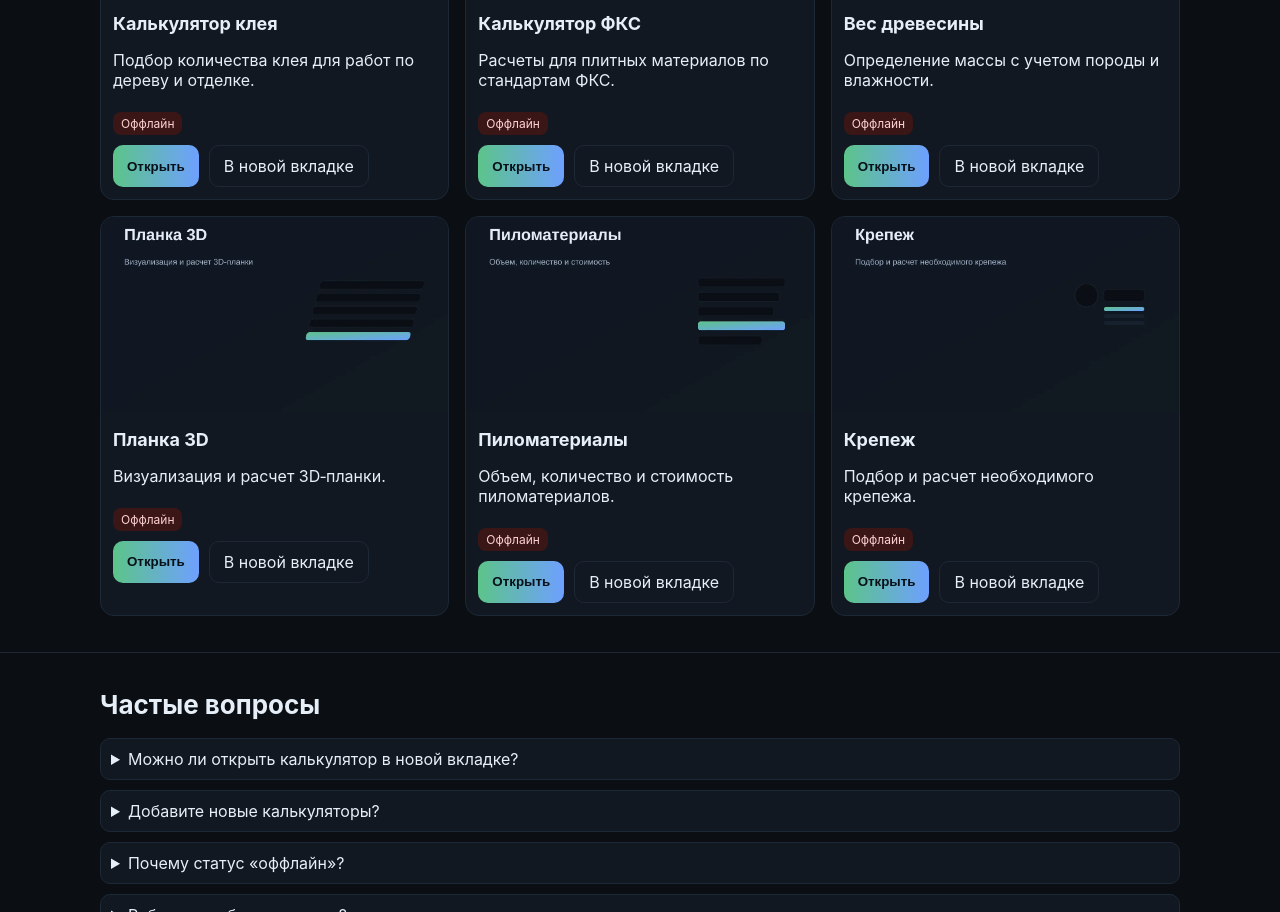
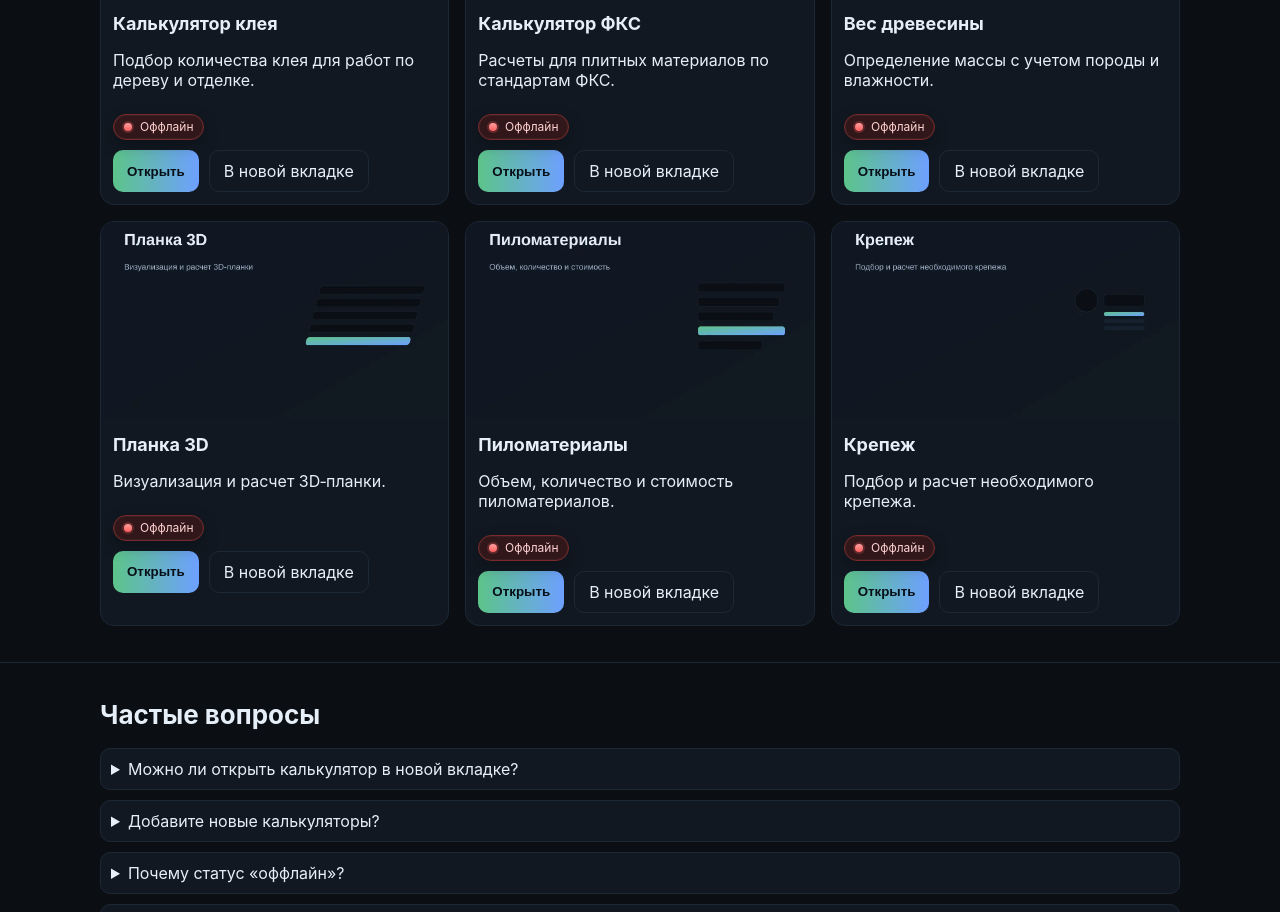
Before and after one commit to sheikerdc-del/calcwood, a website: page index.html in a window 1280 px wide. Shown: the part 921-1833 px from the top of the page. Drawn offline with Linux system fonts and the light colour scheme; no server answers.

Commit message:
Update styles.css

```diff
--- a/styles.css
+++ b/styles.css
@@ -1,38 +1,106 @@
 :root{
   --bg:#0b0f14;--bg2:#0f1722;--panel:#111821;--stroke:#1d2836;
   --txt:#e6eef8;--muted:#9fb0c8;--primary:#5cc489;--accent:#6ea0ff;
+  --green-bg:#0f2a1a; --green-fg:#bff5d0; --green-border:#1e7a45;
+  --red-bg:#31171a; --red-fg:#ffd2d2; --red-border:#7a2a2a;
+  --status-shadow: 0 0 0 1px rgba(255,255,255,0.04) inset, 0 6px 16px rgba(0,0,0,.25);
 }
+
 html,body{margin:0;padding:0;background:var(--bg);color:var(--txt);font-family:Inter,system-ui,Segoe UI,Roboto,Arial,sans-serif}
 a{color:var(--accent);text-decoration:none}
 .container{max-width:1080px;margin:0 auto;padding:0 16px}
+
+/* Header */
 .site-header{position:sticky;top:0;background:rgba(11,15,20,.8);backdrop-filter:saturate(1.2) blur(8px);border-bottom:1px solid var(--stroke);z-index:10}
 .header-wrap{display:flex;align-items:center;justify-content:space-between;gap:12px;padding:10px 0}
 .brand{display:flex;align-items:center;gap:10px;color:var(--txt)}
 .nav{display:flex;gap:12px;align-items:center;flex-wrap:wrap}
-.btn{display:inline-flex;align-items:center;gap:8px;padding:10px 14px;border-radius:10px;border:1px solid var(--stroke);background:var(--bg2);color:var(--txt)}
+
+/* Buttons */
+.btn{display:inline-flex;align-items:center;gap:8px;padding:10px 14px;border-radius:10px;border:1px solid var(--stroke);background:var(--bg2);color:var(--txt);transition:transform .08s ease, box-shadow .12s ease}
+.btn:hover{transform:translateY(-1px)}
+.btn:active{transform:translateY(0)}
 .btn.primary{background:linear-gradient(90deg,var(--primary),var(--accent));border:none;color:#071019;font-weight:600}
 .btn.ghost{background:transparent}
+.icon-btn{background:transparent;border:1px solid var(--stroke);border-radius:8px;color:var(--txt);padding:6px 10px;font-size:18px}
+
+/* Focus visibility */
+:where(a,button).btn:focus-visible,
+.icon-btn:focus-visible,
+details:focus-visible,
+summary:focus-visible{
+  outline:2px solid var(--accent);
+  outline-offset:2px;
+  box-shadow:0 0 0 2px rgba(110,160,255,.25);
+}
+
+/* Hero */
 .hero{padding:40px 0 10px;border-bottom:1px solid var(--stroke)}
 .hero-wrap{display:grid;grid-template-columns:1.1fr .9fr;gap:24px;align-items:center}
 .hero-text h1{margin:.2em 0 .3em;font-size:34px;line-height:1.15}
 .hero-text p{color:var(--muted)}
 .cta{display:flex;gap:12px;margin-top:14px;flex-wrap:wrap}
 .hero-art img{width:100%;height:auto;border-radius:12px;border:1px solid var(--stroke);box-shadow:0 10px 30px rgba(0,0,0,.25)}
+
+/* Sections */
 .benefits,.calculators,.faq{padding:36px 0;border-bottom:1px solid var(--stroke)}
 h2{font-size:26px;margin:0 0 18px}
+
+/* Benefits */
 .benefit-list{display:grid;grid-template-columns:repeat(auto-fit,minmax(220px,1fr));gap:12px;padding:0;list-style:none}
 .benefit-list li{background:var(--panel);border:1px solid var(--stroke);border-radius:12px;padding:14px}
+
+/* Cards */
 .grid{display:grid;grid-template-columns:repeat(auto-fit,minmax(260px,1fr));gap:16px}
 .card{display:flex;flex-direction:column;background:var(--panel);border:1px solid var(--stroke);border-radius:14px;overflow:hidden}
 .card__media img{display:block;width:100%;height:auto;aspect-ratio:16/9;object-fit:cover}
 .card__body{padding:12px}
 .card__body h3{margin:4px 0 8px;font-size:18px}
 .card__actions{display:flex;gap:10px;margin-top:10px;flex-wrap:wrap}
-.status{display:inline-block;margin-top:6px;padding:4px 8px;border-radius:8px;background:#162130;color:var(--muted);font-size:12px}
-.status--up{background:#10351f;color:#bdf3cf}
-.status--down{background:#3a1616;color:#ffd2d2}
+
+/* Статусы: метки “Онлайн/Оффлайн” */
+@keyframes status-pop {
+  from { transform: scale(.96); opacity: .0; }
+  to   { transform: scale(1); opacity: 1; }
+}
+
+.status{
+  display:inline-flex;align-items:center;gap:8px;margin-top:8px;
+  padding:6px 10px;border-radius:999px;font-size:12px;line-height:1;
+  color:var(--muted);background:#162130;border:1px solid rgba(255,255,255,.06);
+  box-shadow: var(--status-shadow);
+  animation: status-pop .18s ease-out both;
+}
+.status::before{
+  content:"";width:8px;height:8px;border-radius:50%;background:#6b7280;box-shadow:0 0 0 2px rgba(255,255,255,.06) inset;
+}
+.status--up{
+  background:var(--green-bg);color:var(--green-fg);border-color:var(--green-border);
+}
+.status--up::before{
+  background:linear-gradient(180deg,#8bf0b0,#3bd786);
+  box-shadow:0 0 0 2px rgba(61,190,120,.25);
+}
+.status--down{
+  background:var(--red-bg);color:var(--red-fg);border-color:var(--red-border);
+}
+.status--down::before{
+  background:linear-gradient(180deg,#ff9f9f,#ff5f5f);
+  box-shadow:0 0 0 2px rgba(255,95,95,.25);
+}
+
+/* Снижение анимации при системной настройке */
+@media (prefers-reduced-motion: reduce){
+  .status{animation:none}
+  .btn{transition:none}
+}
+
+/* FAQ, Footer */
 .site-footer{padding:20px 0}
 .footer-wrap{display:flex;justify-content:space-between;gap:12px;flex-wrap:wrap;border-top:1px solid var(--stroke);padding-top:12px}
+details{background:var(--panel);border:1px solid var(--stroke);border-radius:10px;margin-bottom:10px;padding:10px}
+
+/* Modal */
 .modal{position:fixed;inset:0;display:grid;place-items:center}
 .modal[hidden]{display:none}
 .modal__overlay{position:absolute;inset:0;background:rgba(0,0,0,.6)}
@@ -41,6 +109,6 @@ h2{font-size:26px;margin:0 0 18px}
 .modal__footer{border-top:1px solid var(--stroke);border-bottom:none}
 .modal__body{padding:0 10px 10px}
 #calcFrame{width:calc(1000px - 20px);max-width:calc(96vw - 20px);height:min(70vh,680px);border:1px solid var(--stroke);border-radius:10px;background:#0b0f14}
-.icon-btn{background:transparent;border:1px solid var(--stroke);border-radius:8px;color:var(--txt);padding:6px 10px;font-size:18px}
-details{background:var(--panel);border:1px solid var(--stroke);border-radius:10px;margin-bottom:10px;padding:10px}
+
+/* Responsive */
 @media (max-width:960px){.hero-wrap{grid-template-columns:1fr}}
```
